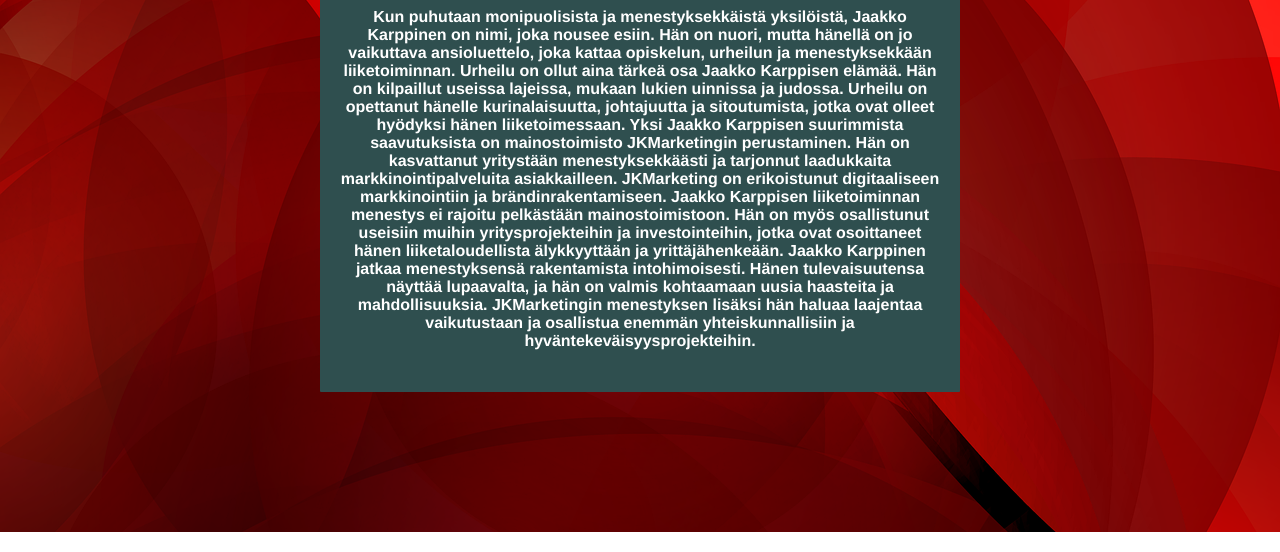
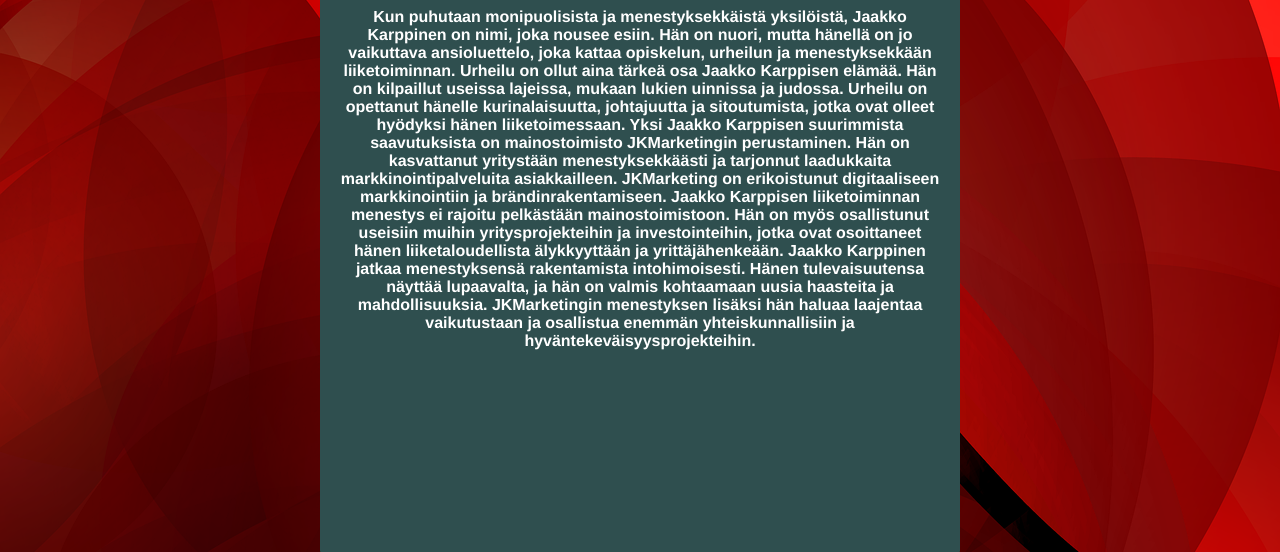
Before and after one commit to jaksojarppinen123/jaakko-karppi-official, a plain HTML site: page index.html in a window 1280 px wide. Shown: the part 268-820 px from the top of the page. Drawn offline with Linux system fonts and the light colour scheme.

Commit message:
Update style.css

```diff
--- a/style.css
+++ b/style.css
@@ -49,7 +49,7 @@ body{
 /* Search Content */
 
 .searchDiv {
-    height: 60%;
+    height: 100%;
     display: flex;
     flex-direction: column;
     align-items: center;
```
